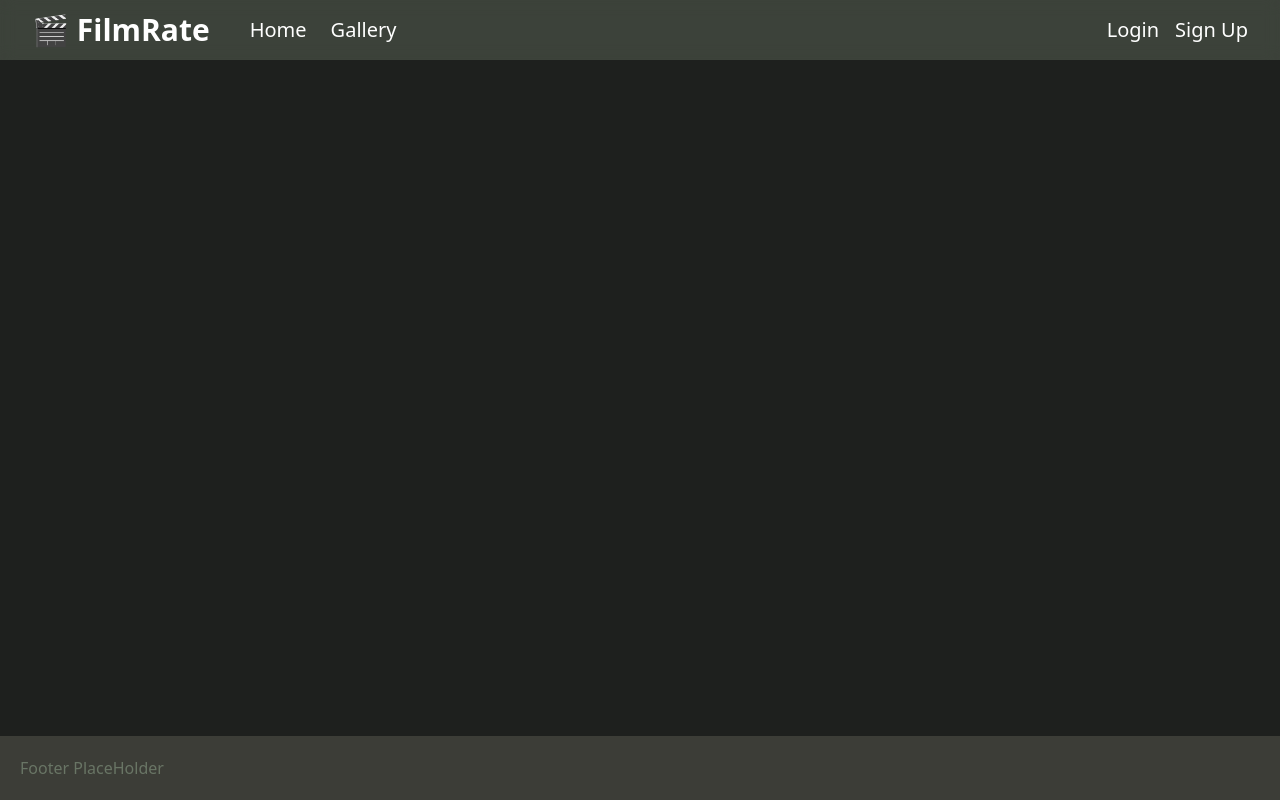
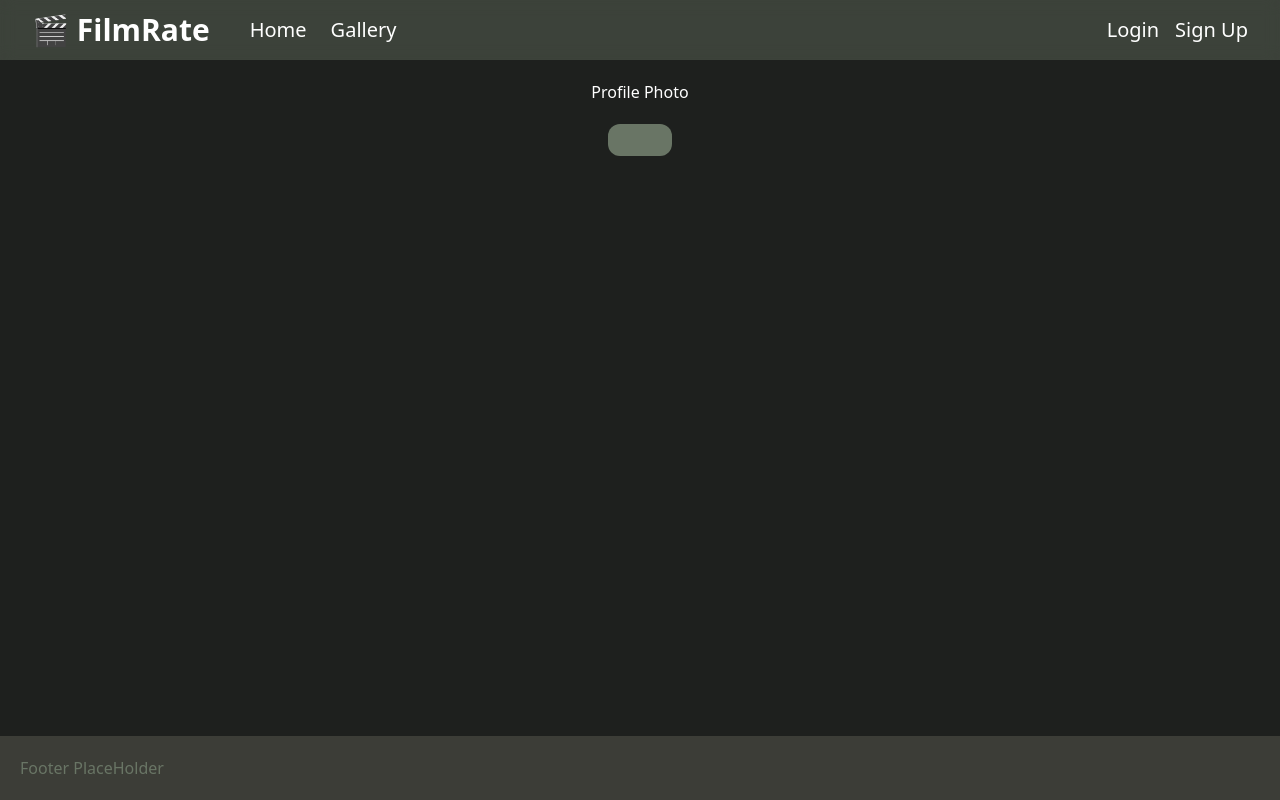
Before and after one commit to jformani04-arch/ShowRate, a React (Vite) app in the folder frontend/: page /profile in a window 1280 px wide. Built offline with nearby package versions, Linux system fonts and the light colour scheme; no server answers.

Commit message:
started working on profile page. navbar frontend edit. Home page profile button added.

```diff
--- a/frontend/src/components/layout/Navbar.jsx
+++ b/frontend/src/components/layout/Navbar.jsx
@@ -11,7 +11,7 @@ export default function Navbar() {
   };
 
   return (
-    <nav className="fixed top-0 w-full h-15 bg-[#697565]/40 backdrop-blur-sm flex items-center px-8 text-xl">
+    <nav className="fixed top-0 w-full h-15 bg-[#697565]/40 backdrop-blur-sm flex items-center px-8 text-xl z-50">
       <h1 className="text-white text-3xl font-bold mr-10">🎬 FilmRate</h1>
 
       {/* Left side links */}
@@ -28,7 +28,13 @@ export default function Navbar() {
       <div className="ml-auto">
         {user ? (
           <div className="flex items-center space-x-4">
-            <span className='text-white'>{user.username}</span>
+            <span className="text-white">{user.username}</span>
+            <Link
+              to="/profile"
+              className="text-white bg-[#697565] px-3 py-1 rounded"
+            >
+              Profile
+            </Link>
             <button
               onClick={handleLogout}
               className="text-white bg-red-600 px-3 py-1 rounded"
--- a/frontend/src/pages/Home.jsx
+++ b/frontend/src/pages/Home.jsx
@@ -4,11 +4,13 @@ import { getTopRatedMovies } from "../api/tmdb";
 import { getTrendingMovies } from "../api/tmdb";
 import { useState, useEffect } from "react";
 import MovieRow from "../components/layout/MovieRow";
+import { useAuth } from "../context/AuthContext";
 
 export default function Home() {
   const [topRated, setTopRated] = useState([]);
   const [topDaily, setTopDaily] = useState([]);
   const [topWeekly, setTopWeekly] = useState([]);
+  const { user } = useAuth();
 
   useEffect(() => {
     async function fetchTopRated() {
@@ -61,12 +63,13 @@ export default function Home() {
         <p className="text-white text-6xl font-extrabold tracking-wide drop-shadow-lg">
           Start Rating Movies Now!
         </p>
-        <Link
-          to="/login"
-          className="mt-5 px-6 py-3 bg-black/60 text-white text-lg font-semibold rounded-lg hover:bg-black/80 transition"
-        >
-          Login / Sign Up
-        </Link>
+        <div className="mt-5 px-6 py-3 bg-black/60 text-white text-lg font-semibold rounded-lg hover:bg-black/80 transition">
+          {user ? (
+            <Link to="/profile">Profile</Link>
+          ) : (
+            <Link to="/login">Login / Sign Up</Link>
+          )}
+        </div>
       </header>
 
       <div className="min-h-screen p-4">
@@ -77,3 +80,33 @@ export default function Home() {
     </div>
   );
 }
+
+// Top Section
+
+// Profile image/avatar (uploadable, default if none).
+
+// Last active timestamp, under the profile image.
+
+// Friends/followers count near the top.
+
+// Logout and Settings buttons, visible near the top for quick access.
+
+// Middle Section
+
+// Username prominently displayed.
+
+// Bio/description section (plain text, editable).
+
+// Highlights/stats:
+
+// Total movies rated.
+
+// Average rating given.
+
+// Favorite genre(s).
+
+// Top 3 rated movies/shows/animes (optional as text or small cards).
+
+// Bottom Section
+
+// Date joined, at the very bottom of the page.
--- a/frontend/src/pages/Profile.jsx
+++ b/frontend/src/pages/Profile.jsx
@@ -1,10 +1,15 @@
+import { useAuth } from '../context/AuthContext.jsx'
 
+export default function Profile() {
 
-export default function Login() {
+    const { user } = useAuth();
 
     return(
         <>
-
+        <div className="flex flex-col justify-center text-white items-center mt-15">
+            <a className="mt-5">Profile Photo</a>
+            <h1 className="bg-[#697565] text-xl mt-5 rounded-xl py-4 px-8">{user?.username}</h1>
+        </div>
         </>
     )
 }
```
